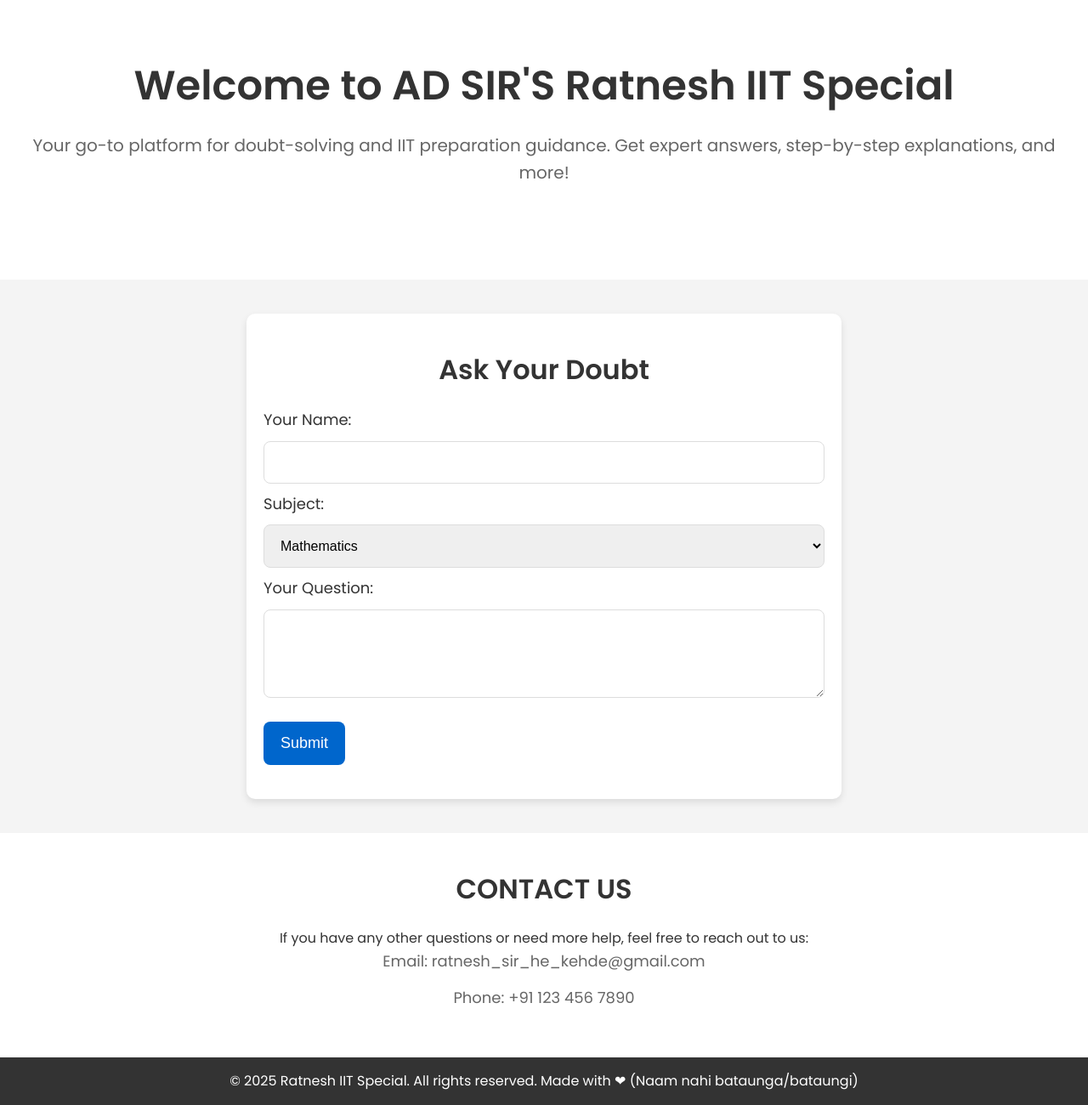
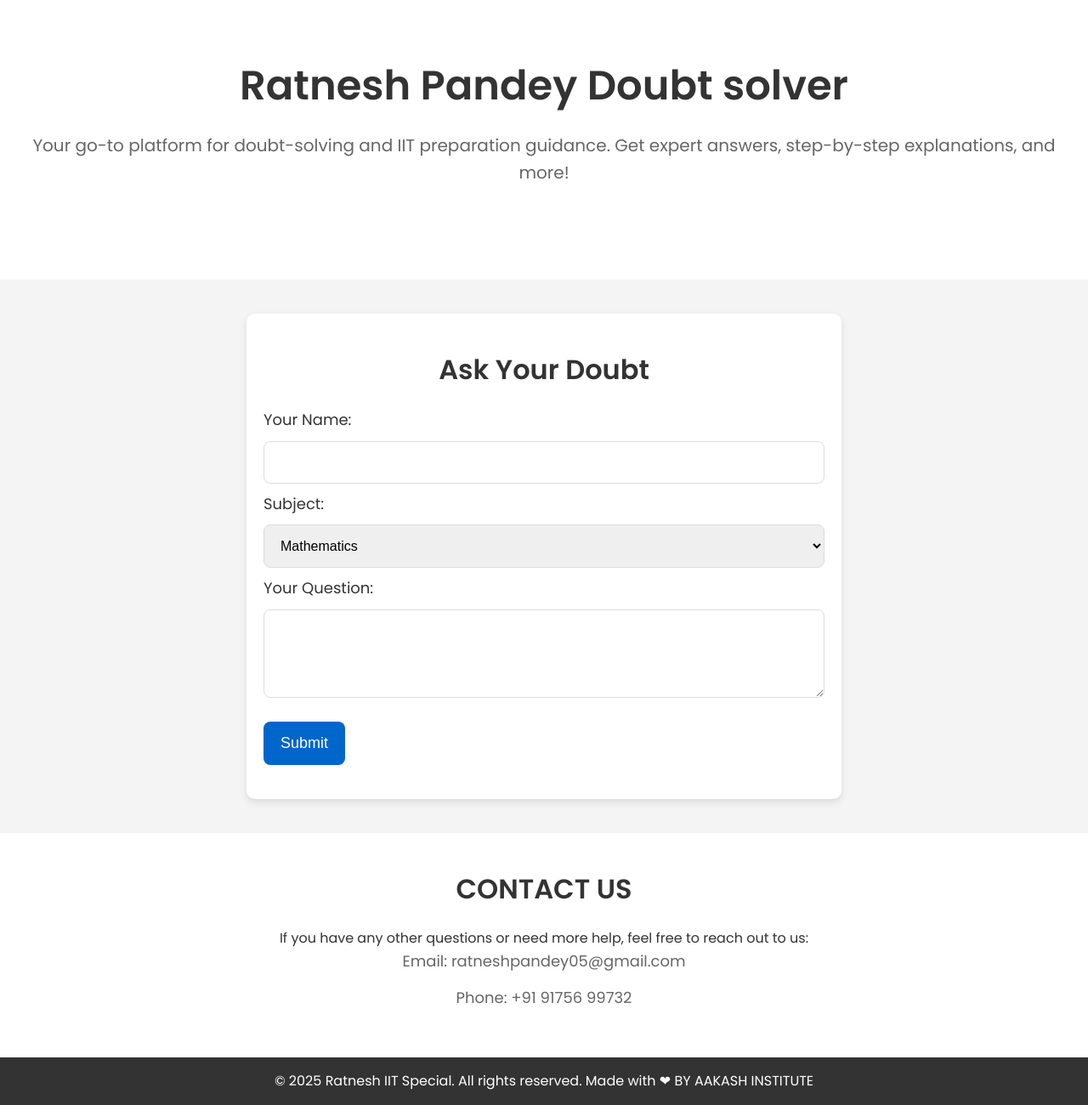
Before and after one commit to Anuj6112008/ratneshiitspecial, a plain HTML site: page index.html in a window 1280 px wide. Shown: the part 86-1386 px from the top of the page at 85% size. Drawn offline with Linux system fonts and the light colour scheme.

Commit message:
index.html

```diff
--- a/index.html
+++ b/index.html
@@ -232,7 +232,7 @@
 
 
     <section id="home">
-        <h1>Welcome to AD SIR'S Ratnesh IIT Special</h1>
+        <h1> Ratnesh Pandey Doubt solver</h1>
         <p>Your go-to platform for doubt-solving and IIT preparation guidance. Get expert answers, step-by-step explanations, and more!</p>
     </section>
 
@@ -262,14 +262,14 @@
         <h2>CONTACT US </h2>
         <p>If you have any other questions or need more help, feel free to reach out to us:</p>
         <ul>
-            <li>Email: ratnesh_sir_he_kehde@gmail.com</li>
-            <li>Phone: +91 123 456 7890</li>
+            <li>Email: ratneshpandey05@gmail.com</li>
+            <li>Phone: +91 91756 99732</li>
         </ul>
     </section>
 
 
     <footer>
-        <p>&copy; 2025 Ratnesh IIT Special. All rights reserved. Made with ❤ (Naam nahi bataunga/bataungi)</p>
+        <p>&copy; 2025 Ratnesh IIT Special. All rights reserved. Made with ❤ BY AAKASH INSTITUTE </p>
     </footer>
 
     <script>
```
